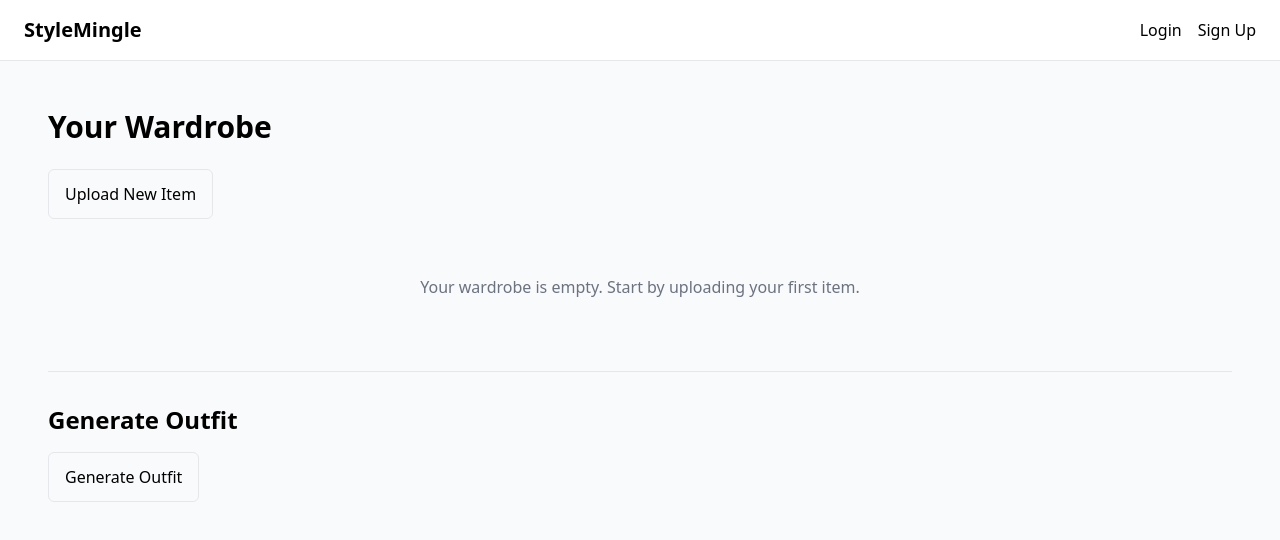
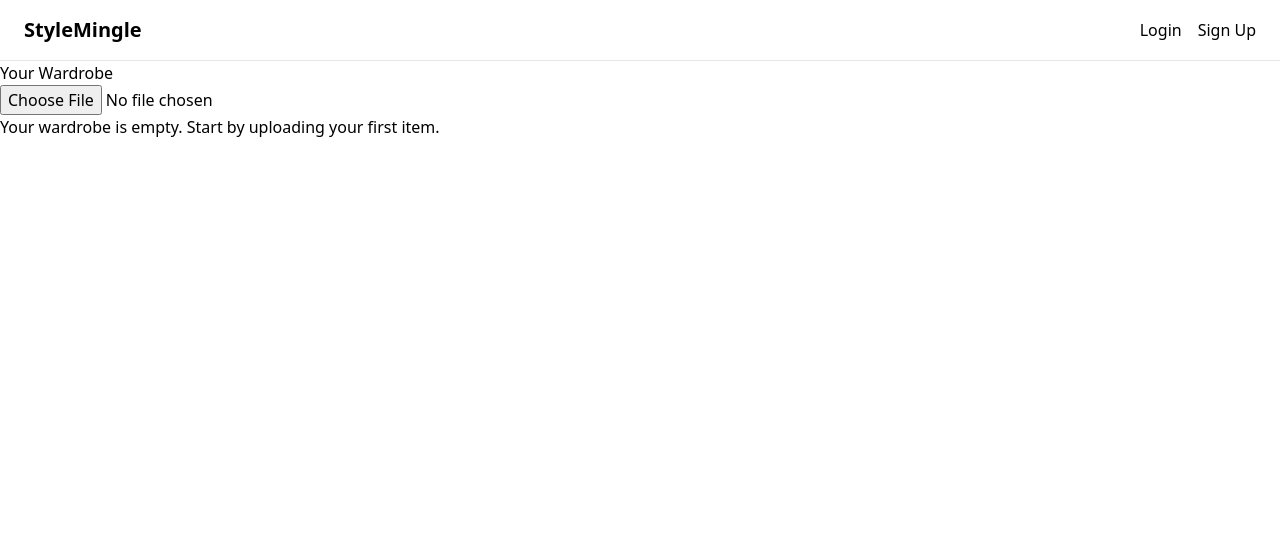
Before and after one commit to riky007-ux/stylemingle, a Next.js app: page /dashboard/wardrobe in a window 1280 px wide. Shown: the top 540 px of the page. Built offline with nearby package versions, Linux system fonts and the light colour scheme.

Commit message:
fix: robust image upload handling (iOS auth, size guard, db insert)

```diff
--- a/src/app/api/wardrobe/upload/route.ts
+++ b/src/app/api/wardrobe/upload/route.ts
@@ -10,14 +10,12 @@ import crypto from "crypto";
 
 export async function POST(req: Request) {
   try {
-    console.log("UPLOAD: start");
-
-    // --- AUTH (never throw) ---
+    // --- AUTH ---
     let userId: string | null = null;
     try {
       userId = getUserIdFromAuthHeader(req.headers);
     } catch (err) {
-      console.error("UPLOAD: auth parse failed", err);
+      console.error("UPLOAD auth parse failed", err);
       return NextResponse.json(
         { success: false, error: "Unauthorized" },
         { status: 401 }
@@ -25,80 +23,71 @@ export async function POST(req: Request) {
     }
 
     if (!userId) {
-      return NextResponse.json(
-        { success: false, error: "Unauthorized" },
-        { status: 401 }
-      );
+      return NextResponse.json({ success: false, error: "Unauthorized" }, { status: 401 });
     }
 
     // --- FORM DATA ---
-    let formData: FormData;
-    try {
-      formData = await req.formData();
-    } catch (err) {
-      console.error("UPLOAD: formData parse failed", err);
+    const formData = await req.formData();
+    const file = formData.get("file") as File | null;
+
+    const MAX_SIZE_BYTES = 10 * 1024 * 1024; // 10MB
+
+    if (!file) {
       return NextResponse.json(
-        { success: false, error: "Invalid form data" },
+        { success: false, error: "No file provided" },
         { status: 400 }
       );
     }
 
-    const file = formData.get("file");
-
-    if (!(file instanceof File)) {
+    if (file.size > MAX_SIZE_BYTES) {
       return NextResponse.json(
-        { success: false, error: "File missing" },
-        { status: 400 }
+        {
+          success: false,
+          error: "Image too large. Please choose a photo under 10 MB.",
+        },
+        { status: 413 }
       );
     }
 
     // --- BLOB UPLOAD ---
-    const filename = crypto.randomUUID();
-    let blob;
-    try {
-      blob = await put(filename, file, {
+    const ext =
+      file.type && file.type.includes("/")
+        ? file.type.split("/")[1]
+        : "jpg";
+
+    const filename = `${crypto.randomUUID()}.${ext}`;
+
+    const blob = await put(filename, file, {
       access: "public",
       contentType: file.type || "application/octet-stream",
     });
-    } catch (err) {
-      console.error("UPLOAD: blob upload failed", err);
-      return NextResponse.json(
-        { success: false, error: "Upload failed" },
-        { status: 500 }
-      );
-    }
 
-    // --- DB INSERT (explicit, unbreakable) ---
+    // --- DB INSERT ---
     const id = crypto.randomUUID();
     const createdAt = new Date();
 
-    try {
-      await db.insert(wardrobe_items).values({
+    await db
+      .insert(wardrobe_items)
+      .values({
         id,
         userId,
         imageUrl: blob.url,
         createdAt,
-      }).run();
-    } catch (err) {
-      console.error("UPLOAD: db insert failed", err);
+      })
+      .run();
+
     return NextResponse.json(
-        { success: false, error: "Database insert failed" },
-        { status: 400 }
-      );
-    }
-
-    console.log("UPLOAD: success");
-
-    // --- SAFE RESPONSE ---
-    return NextResponse.json({
+      {
         success: true,
         id,
         imageUrl: blob.url,
-    });
+      },
+      { status: 200 }
+    );
   } catch (err) {
-    console.error("UPLOAD: fatal error", err);
+    console.error("UPLOAD server error", err);
     return NextResponse.json(
-      { success: false, error: "Internal upload error" },
+      { success: false, error: "Database error" },
       { status: 500 }
     );
   }
--- a/src/app/dashboard/wardrobe/page.tsx
+++ b/src/app/dashboard/wardrobe/page.tsx
@@ -7,221 +7,95 @@ type WardrobeItem = {
   imageUrl: string;
 };
 
-type Outfit = {
-  id: string;
-  name: string;
-  description: string;
-  items: string[];
-};
+export default function WardrobePage() {
+  const fileInputRef = useRef<HTMLInputElement | null>(null);
+  const [items, setItems] = useState<WardrobeItem[]>([]);
+  const [error, setError] = useState<string | null>(null);
 
-function getAuthToken(): string | null {
-  if (typeof window === "undefined") return null;
-  return (
-    window.localStorage.getItem("token") ||
+  const handleUpload = async (file: File) => {
+    if (!file) return;
+
+    setError(null);
+
+    try {
+      const token =
+        typeof window !== "undefined"
+          ? window.localStorage.getItem("token") ||
             window.localStorage.getItem("authToken") ||
             window.localStorage.getItem("jwt") ||
             window.localStorage.getItem("stylemingle_token")
-  );
-}
+          : null;
 
-export default function WardrobePage() {
-  const fileInputRef = useRef<HTMLInputElement | null>(null);
-  const [items, setItems] = useState<WardrobeItem[]>([]);
-  const [outfits, setOutfits] = useState<Outfit[]>([]);
-  const [generatedOutfit, setGeneratedOutfit] = useState<Outfit | null>(null);
-  const [status, setStatus] = useState<string | null>(null);
-  const [loading, setLoading] = useState(false);
-
-  // Load wardrobe items
-  useEffect(() => {
-    async function loadWardrobe() {
-      const token = getAuthToken();
-      if (!token) return;
-      try {
-        const res = await fetch("/api/wardrobe/items", {
-          headers: { Authorization: `Bearer ${token}` },
-        });
-        if (!res.ok) return;
-        const data = await res.json();
-        if (Array.isArray(data)) {
-          setItems(data);
-        }
-      } catch (err) {
-        console.error("Failed to load wardrobe:", err);
-      }
-    }
-    loadWardrobe();
-  }, []);
-
-  function handleUploadClick() {
-    fileInputRef.current?.click();
-  }
-
-  async function handleFileChange(
-    e: React.ChangeEvent<HTMLInputElement>
-  ) {
-    const file = e.target.files?.[0];
-    if (!file) return;
-
-    const token = getAuthToken();
-    if (!token) {
-      setStatus("Not authenticated. Please log in again.");
-      return;
-    }
-
-    setLoading(true);
-    setStatus("Uploading…");
-
-    try {
       const formData = new FormData();
       formData.append("file", file);
 
       const res = await fetch("/api/wardrobe/upload", {
         method: "POST",
+        headers: token
+          ? {
+              Authorization: `Bearer ${token}`,
+            }
+          : undefined,
+        body: formData,
         credentials: "include",
-        headers: {
-          Authorization: `Bearer ${token}`,
-        },
-        body: formData,
       });
 
+      if (!res.ok) {
+        let message = "Upload failed";
+
+        try {
           const data = await res.json();
-
-      if (!res.ok || !data?.success) {
-        throw new Error(data?.error || "Upload failed");
-      }
-
-      // Optimistically add the uploaded item
-      setItems((prev) => [
-        ...prev,
-        {
-          id: data.id,
-          imageUrl: data.imageUrl,
-        },
-      ]);
-
-      setStatus(null);
-    } catch (err: any) {
-      console.error(err);
-      setStatus(err.message || "Upload failed");
-    } finally {
-      setLoading(false);
-      if (fileInputRef.current) {
-        fileInputRef.current.value = "";
-      }
+          message = data?.error || message;
+        } catch {
+          const text = await res.text();
+          if (res.status === 413) {
+            message = "Image too large. Please choose a smaller photo.";
+          } else if (text) {
+            message = text;
           }
         }
 
-  async function handleGenerateOutfit() {
-    const token = getAuthToken();
-    if (!token) {
-      setStatus("Not authenticated. Please log in again.");
-      return;
-    }
-    if (items.length < 2) {
-      setStatus("Upload at least two items to generate an outfit.");
-      return;
+        throw new Error(message);
       }
 
-    setLoading(true);
-    setStatus("Generating outfit…");
-
-    try {
-      const res = await fetch("/api/outfits/generate", {
-        method: "POST",
-        headers: {
-          Authorization: `Bearer ${token}`,
-        },
-      });
-
       const data = await res.json();
-      if (!res.ok) {
-        throw new Error(data?.message || "Failed to generate outfit");
+      setItems((prev) => [...prev, data]);
+    } catch (err: any) {
+      console.error("UPLOAD_CLIENT_ERROR", err);
+      setError(err.message || "Upload failed");
     }
-
-      setGeneratedOutfit(data);
-      setOutfits((prev) => [data, ...prev]);
-      setStatus(null);
-    } catch (err: any) {
-      console.error(err);
-      setStatus(err.message || "Failed to generate outfit");
-    } finally {
-      setLoading(false);
-    }
-  }
+  };
 
   return (
-    <div className="min-h-screen bg-gray-50 p-6 md:p-12 max-w-7xl mx-auto">
-      <h1 className="text-3xl font-semibold mb-6">Your Wardrobe</h1>
-
-      <div className="flex gap-3 mb-6">
-        <button
-          onClick={handleUploadClick}
-          disabled={loading}
-          className="border rounded-md px-4 py-3 hover:bg-gray-100 disabled:opacity-50"
-        >
-          Upload New Item
-        </button>
-      </div>
+    <div>
+      <h1>Your Wardrobe</h1>
 
       <input
         ref={fileInputRef}
         type="file"
         accept="image/*"
-        onChange={handleFileChange}
-        className="hidden"
+        onChange={(e) => {
+          const file = e.target.files?.[0];
+          if (file) handleUpload(file);
+        }}
       />
 
-      {status && (
-        <p className="mt-4 text-sm text-gray-600">{status}</p>
-      )}
+      {error && <p style={{ color: "red" }}>{error}</p>}
 
-      <div className="mt-6">
-        {items.length > 0 ? (
-          <div className="grid grid-cols-2 sm:grid-cols-3 md:grid-cols-4 gap-4">
+      {items.length === 0 ? (
+        <p>Your wardrobe is empty. Start by uploading your first item.</p>
+      ) : (
+        <div style={{ display: "flex", gap: "12px", marginTop: "12px" }}>
           {items.map((item) => (
-              <div
+            <img
               key={item.id}
-                className="bg-white rounded-lg shadow-sm p-2 flex items-center justify-center"
-              >
-                <img
               src={item.imageUrl}
               alt="Wardrobe item"
-                  className="max-h-40 object-contain"
+              style={{ width: "120px", height: "auto" }}
             />
-              </div>
           ))}
-          </div>
-        ) : (
-          <p className="text-gray-500 text-center py-8">
-            Your wardrobe is empty. Start by uploading your first item.
-          </p>
-        )}
-      </div>
-
-      <div className="mt-10 pt-8 border-t">
-        <h2 className="text-2xl font-semibold mb-4">
-          Generate Outfit
-        </h2>
-        <button
-          onClick={handleGenerateOutfit}
-          disabled={loading}
-          className="border rounded-md px-4 py-3 hover:bg-gray-100 disabled:opacity-50"
-        >
-          Generate Outfit
-        </button>
-
-        {generatedOutfit && (
-          <div className="mt-6 bg-white rounded-lg shadow-sm p-6">
-            <h3 className="text-lg font-medium">
-              {generatedOutfit.name}
-            </h3>
-            <p className="text-gray-700 mt-2">
-              {generatedOutfit.description}
-            </p>
         </div>
       )}
     </div>
-    </div>
   );
 }
```
Lines whose indentation alone changed are shown as unchanged.
